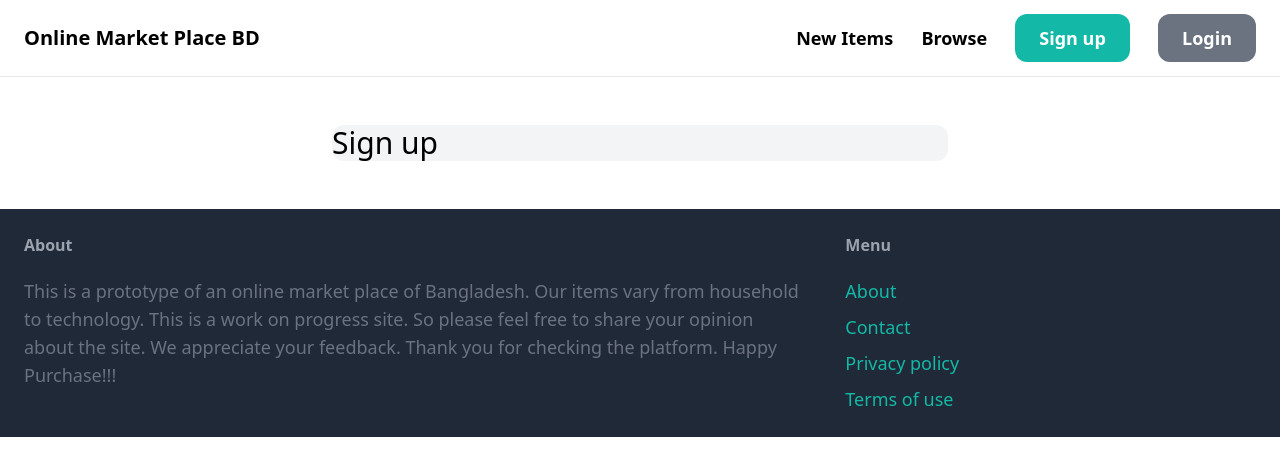
After one commit to Mubassir1820/ompBD, a Django app: page /signup/ in a window 1280 px wide. The commit adds this page. Shown: the top 476 px of the page. Run offline with Django 4.2, Linux system fonts and the light colour scheme; some libraries are stand-ins or nearby versions.

Commit message:
Add signup link

```diff
--- a/ompbd/core/templates/core/base.html
+++ b/ompbd/core/templates/core/base.html
@@ -15,7 +15,7 @@
           <a href="#" class="text-lg font-semibold hover:text-gray-500">New Items</a>
           <a href="#" class="text-lg font-semibold hover:text-gray-500">Browse</a>
 
-          <a href="#" class="px-6 py-3 text-lg font-semibold bg-teal-500 text-white rounded-xl hover:bg-teal-700">Sign up</a>
+          <a href="{% url 'core:signup' %}" class="px-6 py-3 text-lg font-semibold bg-teal-500 text-white rounded-xl hover:bg-teal-700">Sign up</a>
           <a href="#" class="px-6 py-3 text-lg font-semibold bg-gray-500 text-white rounded-xl hover:bg-gray-700">Login</a>
         </div>
     </nav>
--- /dev/null
+++ b/ompbd/core/templates/core/signup.html
@@ -0,0 +1,9 @@
+{% extends 'core/base.html' %}
+
+{% block title %}Sign up{% endblock %}
+
+{% block content %}
+<div class="w-1/2 my-6 mx-auto bg-gray-100 rounded-xl">
+    <h1 class="mb-6 text-3xl">Sign up</h1>
+</div>
+{% endblock %}
--- a/ompbd/core/urls.py
+++ b/ompbd/core/urls.py
@@ -7,4 +7,5 @@ app_name = 'core'
 urlpatterns = [
     path('', views.index, name='index'),
     path('contact/', views.contact, name='contact'),
+    path('signup/', views.signup, name='signup'),
 ]
--- a/ompbd/core/views.py
+++ b/ompbd/core/views.py
@@ -1,6 +1,8 @@
 from django.shortcuts import render
 
 from item.models import Category, Item
+
+from .forms import SignupForm
 # Create your views here.
 def index(request):
     items = Item.objects.filter(id_sold = False)[0:6]
@@ -12,3 +14,11 @@ def index(request):
 
 def contact(request):
     return render(request, 'core/contact.html')
+
+
+def signup(request):
+    form = SignupForm()
+
+    return render(request, 'core/signup.html', {
+        'form': form
+    })
```
